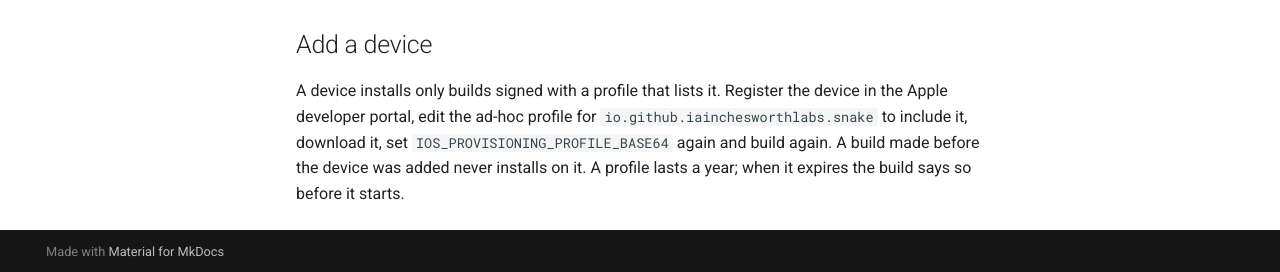
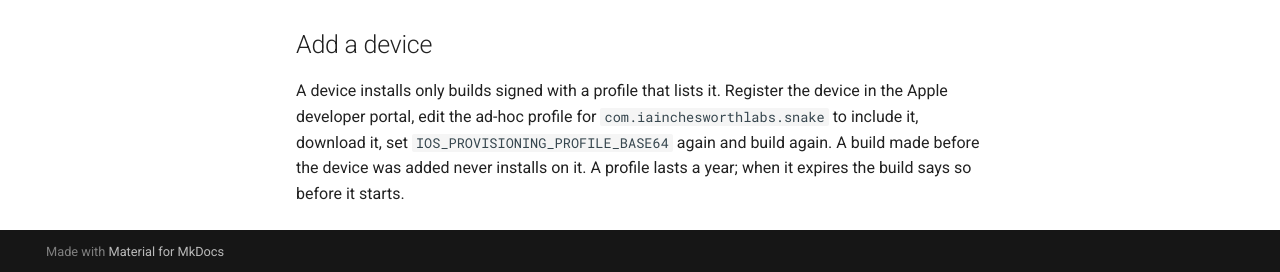
Before and after one commit to iainchesworthlabs/snake, an MkDocs documentation site: the page built from docs/ios-install.md, in a window 1280 px wide and 900 px high, scrolled down 560 px. Shown: the part 625-897 px from the top of the window. Built offline with MkDocs 1.6.1 and Material for MkDocs 9.7.7, drawn with Linux system fonts in a browser that asks for light colours; comment, search, counter and statistics services are not loaded.

Commit message:
Name the phone versions com.iainchesworthlabs.snake (#62)
## What

The first signed iOS rehearsal (run 40272005978) stopped at
`import-ios-signing`, as it is meant to: the profile made for the app is
for `com.iainchesworthlabs.snake` (the pattern Cubeulator uses), and the
code said `io.github.iainchesworthlabs.snake`. Registering a different
App ID and a new profile in the Apple portal is more work than changing
the code, so the phone builds take the registered identifier.

- Android application id and iOS bundle identifier:
`com.iainchesworthlabs.snake` (`mobile.cmake`, which both read).
- `verify_apk.sh`, `verify_app.sh`, the `ios` job's `BUNDLE_ID` and
`docs/ios-install.md` follow.
- The macOS bundle keeps `io.github.iainchesworthlabs.snake`, which is
in the published rc.1 and was chosen earlier. Whether it should match is
the owner's decision.

Nothing was released for a phone, so nothing else depends on the old
Android id. A changelog fragment says so.

---------

Signed-off-by: Iain Chesworth <iain.chesworth@gmail.com>

```diff
--- a/docs/ios-install.md
+++ b/docs/ios-install.md
@@ -40,6 +40,6 @@ If iOS says the developer is untrusted, go to *Settings, General, VPN & Device M
 ## Add a device
 
 A device installs only builds signed with a profile that lists it. Register the device in the Apple developer portal, edit
-the ad-hoc profile for `io.github.iainchesworthlabs.snake` to include it, download it, set `IOS_PROVISIONING_PROFILE_BASE64`
+the ad-hoc profile for `com.iainchesworthlabs.snake` to include it, download it, set `IOS_PROVISIONING_PROFILE_BASE64`
 again and build again. A build made before the device was added never installs on it. A profile lasts a year; when it
 expires the build says so before it starts.
```
Also changed, not shown: changelog.d/mobile-application-id.changed.md (added, +1 -0 lines), 4 other files.
